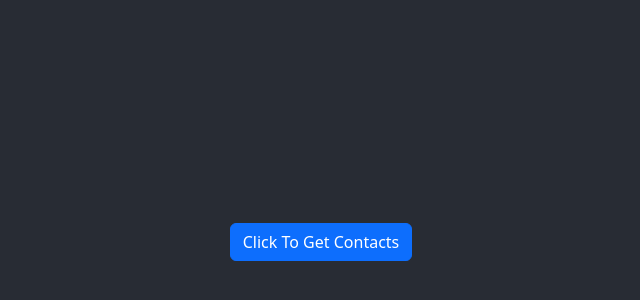
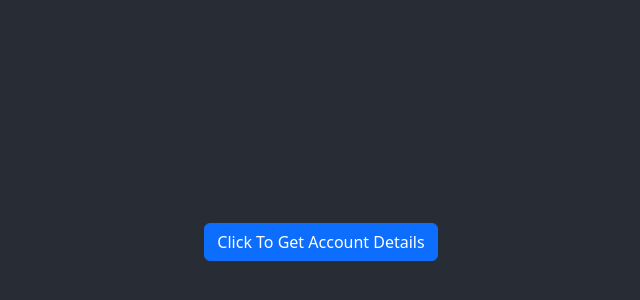
Before and after one commit to JestersUniversity/dataart-test-iframe-comms, a React (Create React App) app: page / in a window 1280 px wide. Shown: the part 158-458 px from the top of the page, without its empty margins (319-959 px from the left). Built offline with nearby package versions, Linux system fonts and the light colour scheme.

Commit message:
add message listener

```diff
--- a/src/App.js
+++ b/src/App.js
@@ -1,14 +1,30 @@
+import React from "react";
+import ReactDOM from "react-dom";
+
 import logo from './logo.svg';
 import Button from 'react-bootstrap/Button';
 import axios from 'axios'
 import './App.css';
 
-function App() {
-  async function testGetContacts(){
+class App extends React.Component {
+
+  constructor(props) {
+    super(props);
+    this.state = {
+      data: null
+    };
+
+    window.addEventListener("message", function(event) {
+      console.log('Origin '+ event.origin);
+      console.log('data '+ event.data);
+    });
+  }
+
+  async testGetContacts(){
     console.log('Starting...');
 
-    let baseUrl = 'https://fctgcorporate--dataart2.sandbox.lightning.force.com';
-    let url = '/services/data/v20.0/sobjects/Account';
+    let baseUrl = 'https://fctgcorporate--dataart2.sandbox.my.salesforce-sites.com/publicinteraction';
+    let url = '/services/apexrest/publicrest?id=0013M00001HsuUKQAZ';
 
     const cors = require('cors')
 
@@ -20,16 +36,24 @@ function App() {
       crossdomain: true,
     }).then(response => {
       console.log('response', response);
+      this.setState({
+        data: JSON.stringify(response)
+      });
     })
   }
 
-  return (
-    <div className="App">
+  render() {
+    return (<div className="App">
       <header className="App-header">
-        <Button onClick={testGetContacts}>Click To Get Contacts</Button>
+        {
+          !this.state.data && <Button onClick={this.testGetContacts.bind(this)}>Click To Get Account Details</Button>
+        }
+        {
+          this.state.data && <textarea value={this.state.data} rows="4" cols="50" />
+        }
       </header>
-    </div>
-  );
+    </div>)
+  };
 }
 
 export default App;
```
